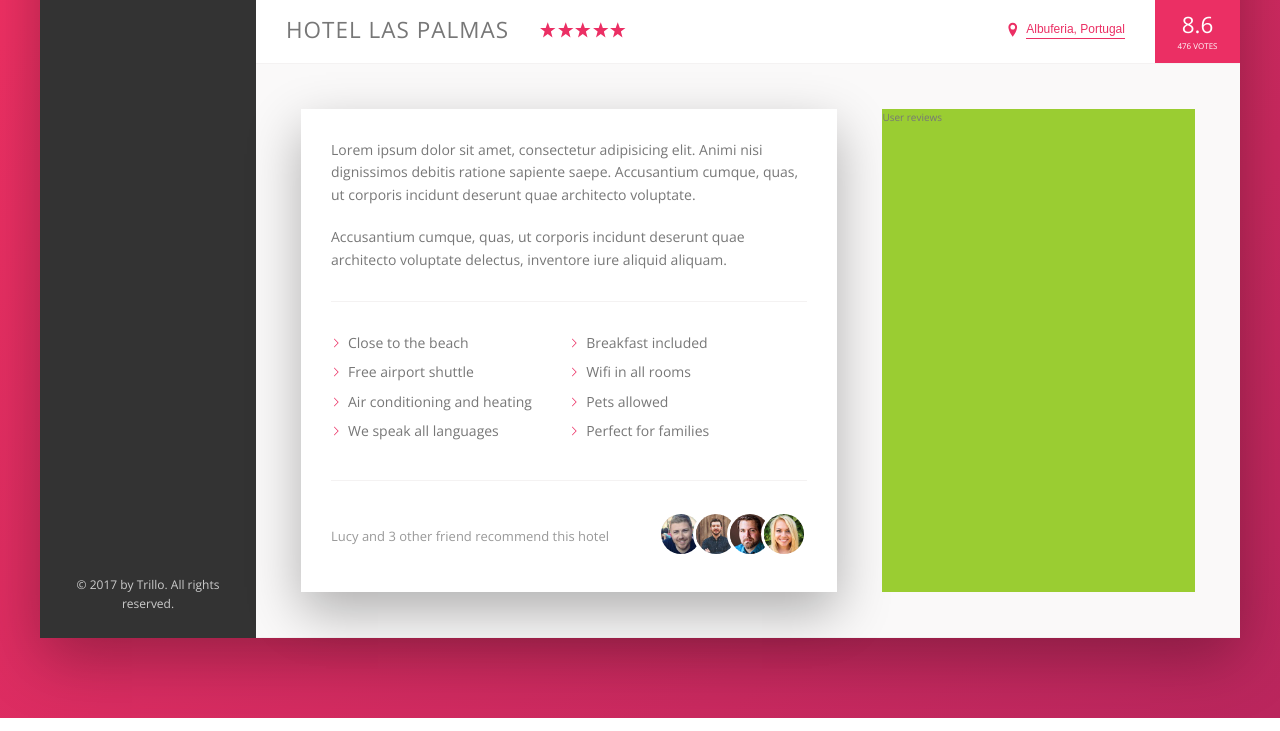
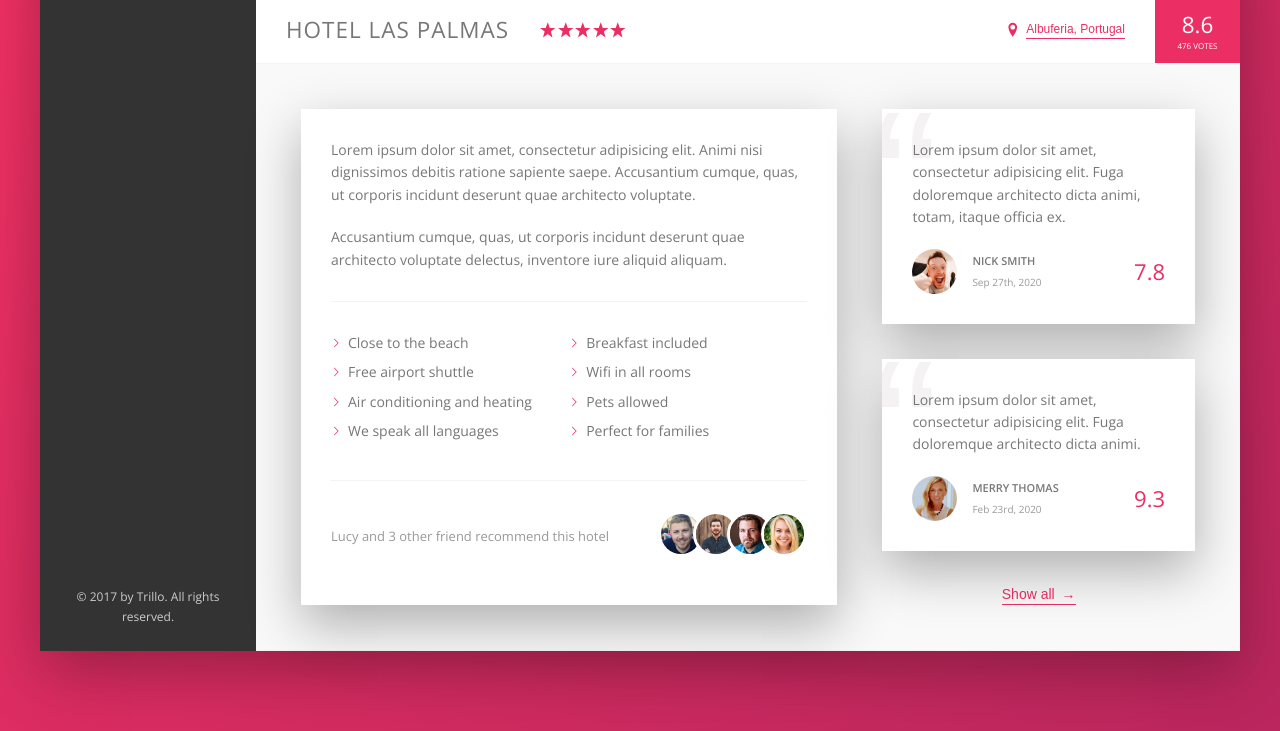
Before and after one commit to pawelczar/Tirllo-app, a website: page index.html in a window 1280 px wide. Shown: the part 538-1269 px from the top of the page. Drawn offline with nearby package versions, Linux system fonts and the light colour scheme.

Commit message:
finished styling review section in index.html

```diff
--- a/index.html
+++ b/index.html
@@ -161,7 +161,34 @@
               </div>
             </div>
             <div class="user-reviews">
-              User reviews
+              <figure class="review">
+                <blockquote class="review__text">
+                  Lorem ipsum dolor sit amet, consectetur adipisicing elit. Fuga doloremque architecto dicta animi, totam, itaque officia ex.
+                </blockquote>
+                <figcaption class="review__user">
+                  <img src="img/user-1.jpg" alt="User 1" class="review__photo" />
+                  <div class="review__user-box">
+                    <p class="review__user-name">Nick Smith</p>
+                    <p class="review__user-date">Sep 27th, 2020</p>
+                  </div>
+                  <div class="review__rating">7.8</div>
+                </figcaption>
+              </figure>
+
+              <figure class="review">
+                <blockquote class="review__text">
+                  Lorem ipsum dolor sit amet, consectetur adipisicing elit. Fuga doloremque architecto dicta animi.
+                </blockquote>
+                <figcaption class="review__user">
+                  <img src="img/user-2.jpg" alt="User 2" class="review__photo" />
+                  <div class="review__user-box">
+                    <p class="review__user-name">Merry Thomas</p>
+                    <p class="review__user-date">Feb 23rd, 2020</p>
+                  </div>
+                  <div class="review__rating">9.3</div>
+                </figcaption>
+              </figure>
+              <button class="btn-inline">Show all <span>&rarr;</span></button>
             </div>
           </div>
         </main>
--- a/sass/_components.scss
+++ b/sass/_components.scss
@@ -264,8 +264,17 @@
   background-color: transparent;
   transition: all 0.2s;
 
+  & span {
+    margin-left: 3px;
+    transition: margin-left 0.2s;
+  }
+
   &:hover {
     color: var(--color-grey-2);
+
+    & span {
+      margin-left: 8px;
+    }
   }
 
   &:focus {
@@ -360,3 +369,66 @@
     }
   }
 }
+
+///////////////////////////////
+////REVIEWS
+.review {
+  background-color: #fff;
+  box-shadow: 0 2rem 5rem rgba(0, 0, 0, 0.3);
+  padding: 3rem;
+  margin-bottom: 3.5rem;
+  position: relative;
+  overflow: hidden;
+
+  &__text {
+    margin-bottom: 2rem;
+    z-index: 10;
+    position: relative;
+  }
+
+  &__user {
+    display: flex;
+    align-items: center;
+  }
+
+  &__photo {
+    height: 4.5rem;
+    width: 4.5rem;
+    border-radius: 50%;
+    margin-right: 1.5rem;
+  }
+
+  &__user-box {
+    flex: 1;
+  }
+
+  &__user-name {
+    font-size: 1.1rem;
+    font-weight: 600;
+    text-transform: uppercase;
+    margin-bottom: 0.4rem;
+  }
+
+  &__user-date {
+    font-size: 1rem;
+    color: var(--color-grey-dark-3);
+  }
+
+  &__rating {
+    font-size: 2.2rem;
+    color: var(--color-primary);
+    font-weight: 300;
+  }
+
+  &::before {
+    content: "\201c";
+    position: absolute;
+    font-family: sans-serif;
+    line-height: 1;
+    top: -2.75rem;
+    left: -1rem;
+    font-size: 20rem;
+    z-index: 1;
+    color: var(--color-grey-light-2);
+  }
+}
--- a/sass/_layout.scss
+++ b/sass/_layout.scss
@@ -34,6 +34,7 @@
 
 .detail {
   display: flex;
+  font-size: 1.4rem;
   padding: 4.5rem;
   background-color: var(--color-grey-light-1);
   border-bottom: var(--line);
@@ -41,7 +42,6 @@
 
 .description {
   background-color: #fff;
-  font-size: 1.4rem;
   box-shadow: 0 2rem 5rem rgba(0, 0, 0, 0.3);
   flex: 0 0 60%;
   padding: 3rem;
@@ -49,6 +49,8 @@
 }
 
 .user-reviews {
-  background-color: yellowgreen;
   flex: 1;
+  display: flex;
+  flex-direction: column;
+  align-items: center;
 }
```
Also changed, not shown: css/style.css.
